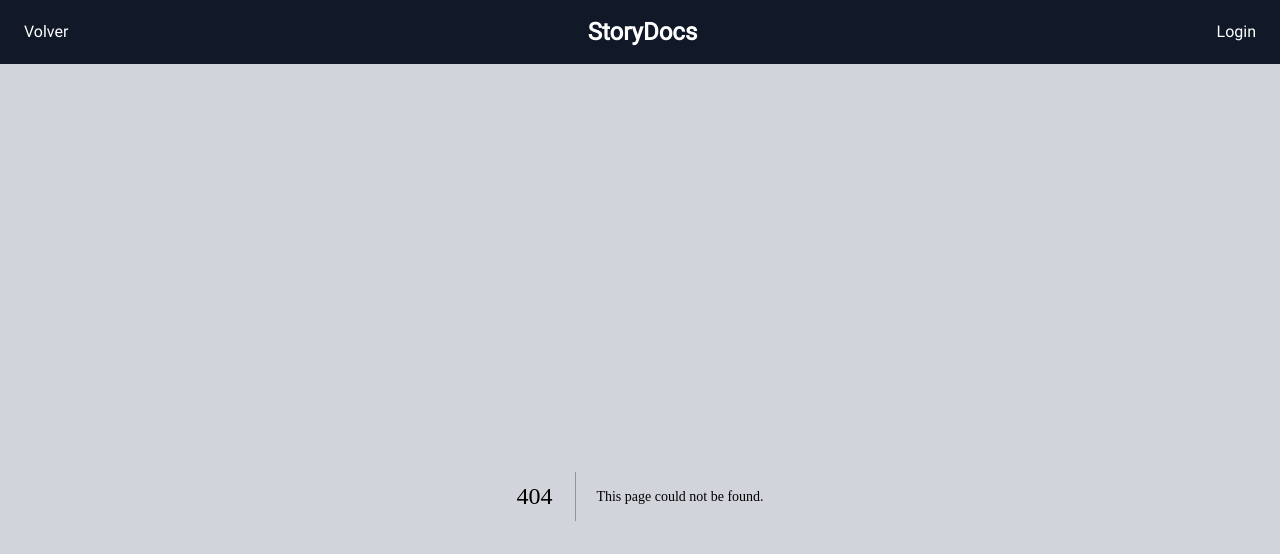
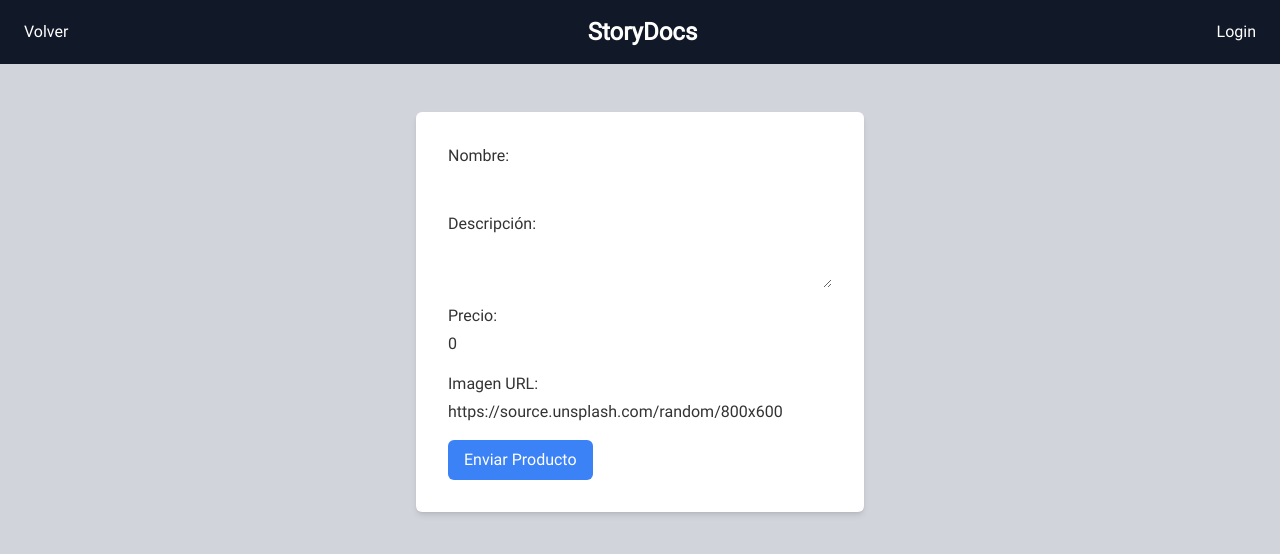
Before and after one commit to nicolasBakanowski/storyDocs, a Next.js app: page /admin in a window 1280 px wide. Before the commit this address had no page. Shown: the top 554 px of the page. Built offline with nearby package versions, Linux system fonts and the light colour scheme; a web font is replaced by a local one.

Commit message:
add new product

```diff
--- /dev/null
+++ b/pages/admin.tsx
@@ -0,0 +1,62 @@
+import { addProduct } from '@/redux/actions/productAction';
+import { RootState } from '@/redux/store';
+import React, { useState, ChangeEvent, FormEvent } from 'react';
+import { useDispatch, useSelector } from 'react-redux';
+import { createProduct } from '@/interfaces/Products';
+
+const initialProductState: createProduct = {
+    name: '',
+    description: '',
+    price: 0,
+    image_url: 'https://source.unsplash.com/random/800x600',
+    id_brand: 1,
+
+};
+
+const Admin: React.FC = () => {
+    const [product, setProduct] = useState<createProduct>(initialProductState);
+    const dispatch = useDispatch();
+    const { token } = useSelector((state: RootState) => state.user);
+
+    const handleChange = (e: ChangeEvent<HTMLInputElement | HTMLTextAreaElement>) => {
+        const { name, value } = e.target;
+        setProduct((prevProduct) => ({
+            ...prevProduct,
+            [name]: value,
+        }));
+    };
+
+    const handleSubmit = (e: FormEvent) => {
+        e.preventDefault();
+        token &&
+            dispatch(addProduct(product, token) as any)
+    };
+
+    return (
+        <div className="container mx-auto p-4">
+            <form onSubmit={handleSubmit} className="max-w-md mx-auto bg-white p-8 rounded-md shadow-md">
+                <label className="block mb-4">
+                    Nombre:
+                    <input type="text" name="name" value={product.name} onChange={handleChange} className="form-input mt-1 block w-full" />
+                </label>
+                <label className="block mb-4">
+                    Descripción:
+                    <textarea name="description" value={product.description} onChange={handleChange} className="form-textarea mt-1 block w-full" />
+                </label>
+                <label className="block mb-4">
+                    Precio:
+                    <input type="number" name="price" value={product.price} onChange={handleChange} className="form-input mt-1 block w-full" />
+                </label>
+                <label className="block mb-4">
+                    Imagen URL:
+                    <input type="text" name="image_url" value={product.image_url} onChange={handleChange} className="form-input mt-1 block w-full" />
+                </label>
+                <button type="submit" className="bg-blue-500 text-white py-2 px-4 rounded-md hover:bg-blue-600 focus:outline-none focus:shadow-outline-blue active:bg-blue-800">
+                    Enviar Producto
+                </button>
+            </form>
+        </div>
+    );
+};
+
+export default Admin;
```
